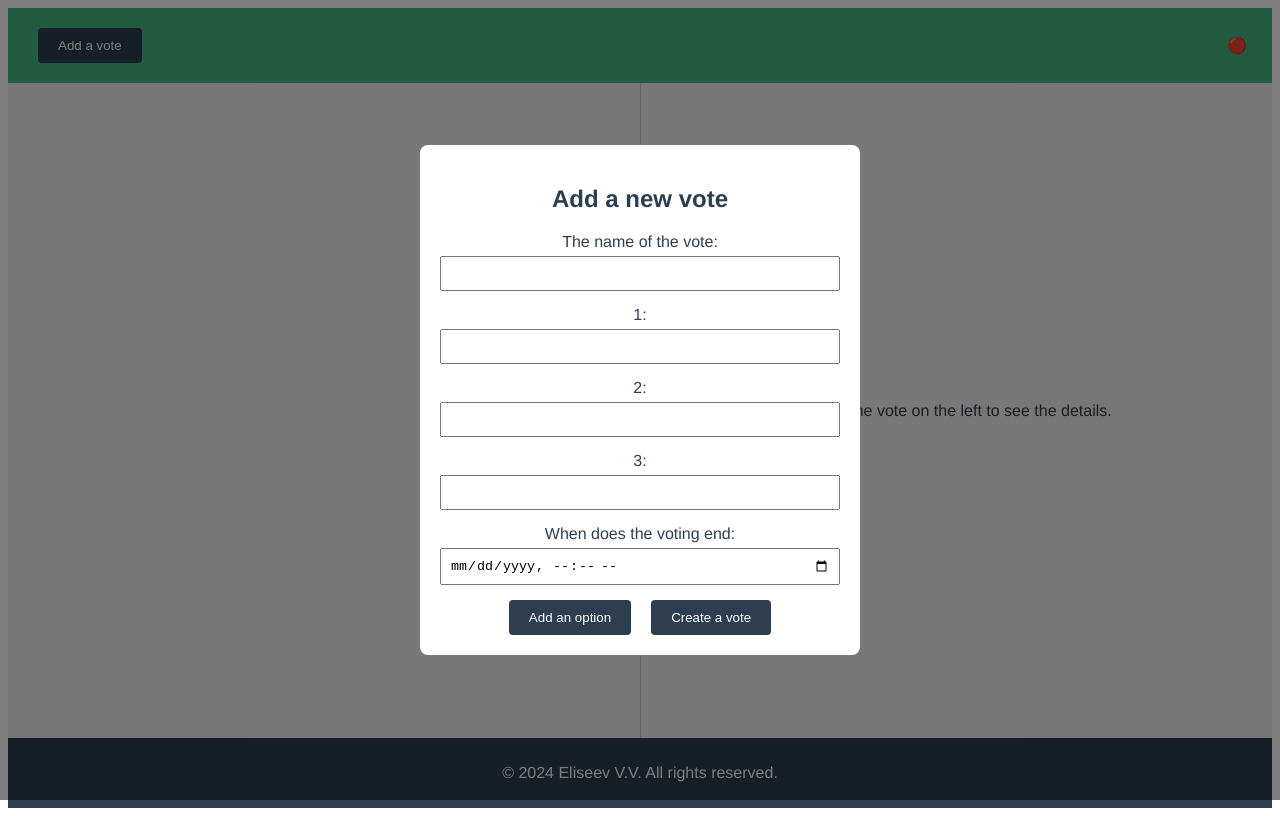
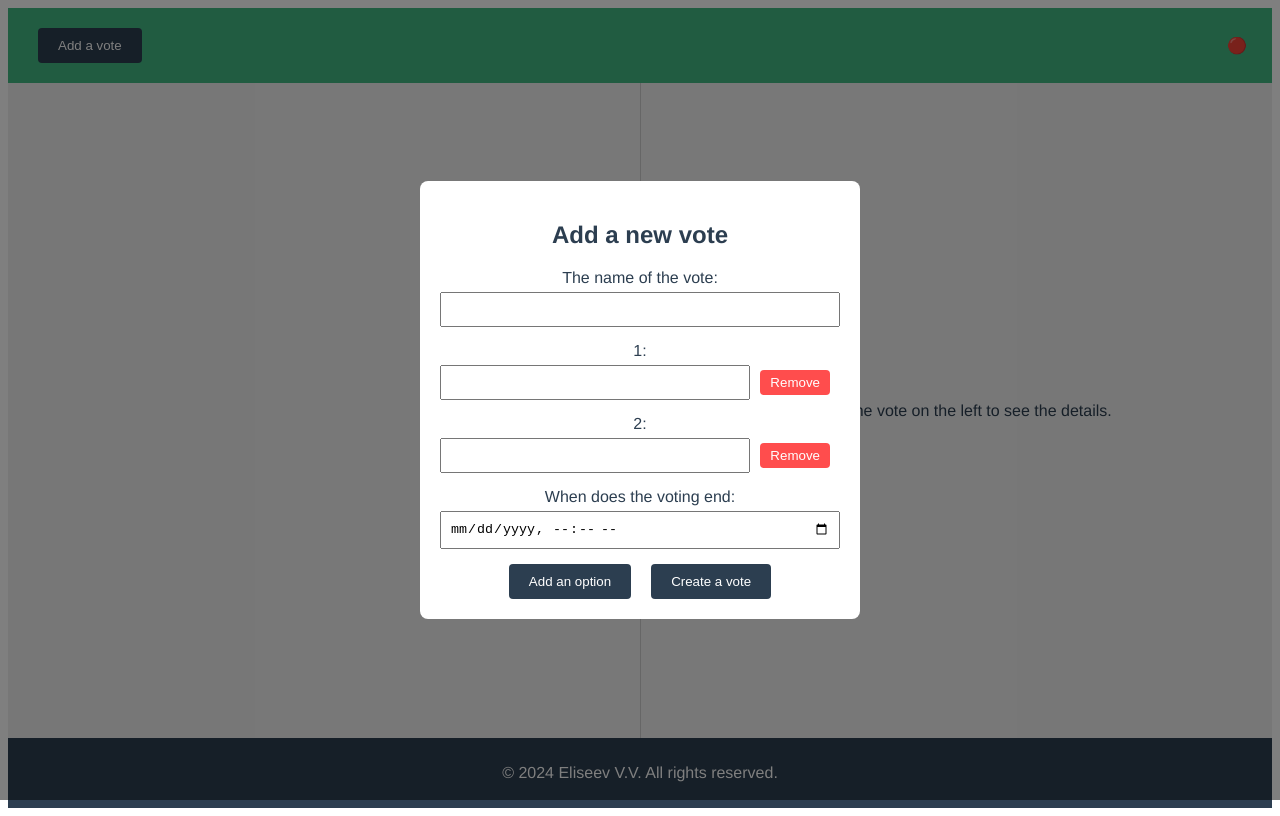
Before and after one commit to yvv4git/voting, a Vue app in the folder frontend/: page / in a window 1280 px wide. Both pictures are taken after a click on the button "Add a vote". Built offline with nearby package versions, Linux system fonts and the light colour scheme.

Commit message:
Refactoring AddVotingModal

```diff
--- a/frontend/src/components/AddVotingModal.vue
+++ b/frontend/src/components/AddVotingModal.vue
@@ -9,12 +9,15 @@
         </div>
         <div class="form-group" v-for="(option, index) in newVoting.options" :key="index">
           <label :for="'option' + index"> {{ index + 1 }}:</label>
+          <div class="option-input-group">
             <input
               type="text"
               :id="'option' + index"
               v-model="newVoting.options[index]"
               required
             />
+            <button type="button" @click="removeOption(index)" class="remove-option-button">Remove</button>
+          </div>
         </div>
         <div class="form-group">
           <label for="votingEnd">When does the voting end:</label>
@@ -47,7 +50,7 @@ export default {
     return {
       newVoting: {
         title: "",
-        options: ["", "", ""], // Начальные три варианта
+        options: ["", ""], // Начальные два варианта
         votingEnd: "", // Поле для даты и времени окончания голосования
       },
       web3: null,
@@ -68,6 +71,9 @@ export default {
     },
     addOption() {
       this.newVoting.options.push("");
+    },
+    removeOption(index) {
+      this.newVoting.options.splice(index, 1);
     },
     async addVoting() {
       if (!this.contract) {
@@ -144,4 +150,23 @@ button {
   margin-right: 10px;
   cursor: pointer;
 }
+
+.option-input-group {
+  display: flex;
+  align-items: center;
+}
+
+.remove-option-button {
+  margin-left: 10px;
+  padding: 5px 10px;
+  background-color: #ff4d4d;
+  color: white;
+  border: none;
+  border-radius: 4px;
+  cursor: pointer;
+}
+
+.remove-option-button:hover {
+  background-color: #e60000;
+}
 </style>
```
Lines whose indentation alone changed are shown as unchanged.
